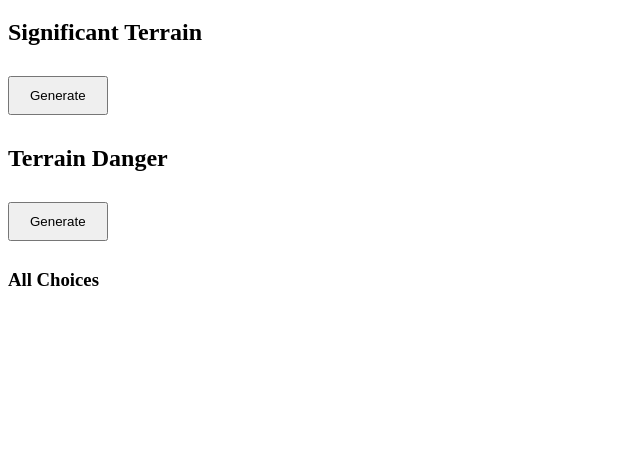
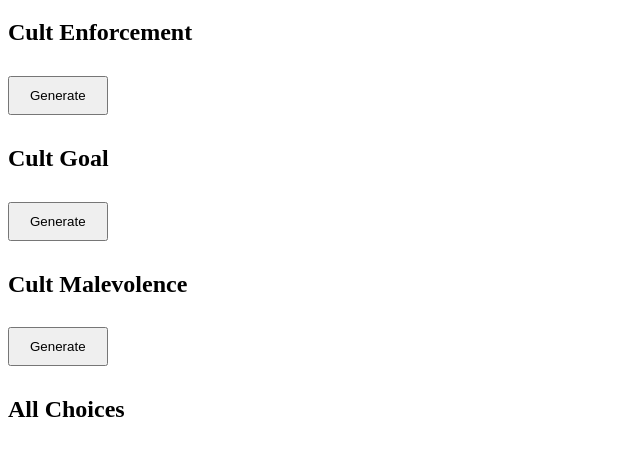
Before and after one commit to ouchmyothereye/wwn_worldbuilding, a plain HTML site: page index.html in a window 1280 px wide. Shown: the part 61-516 px from the top of the page, without its empty margins (0-640 px from the left). Drawn offline with Linux system fonts and the light colour scheme.

Commit message:
Update index.html

```diff
--- a/index.html
+++ b/index.html
@@ -7,17 +7,21 @@
     <div id="app">
       <h1>World Generator</h1>
 
-      <h2>Significant Terrain</h2>
-      <button onclick="generate('./significant_terrain')">Generate</button>
-      <p id="significant_terrain"></p>
+      <h2>Cult Enforcement</h2>
+      <button onclick="generate('tables/cult_enforcement')">Generate</button>
+      <p id="cult_enforcement"></p>
 
-      <h2>Terrain Danger</h2>
-      <button onclick="generate('./terrain_danger')">Generate</button>
-      <p id="terrain_danger"></p>
+      <h2>Cult Goal</h2>
+      <button onclick="generate('tables/cult_goal')">Generate</button>
+      <p id="cult_goal"></p>
+
+      <h2>Cult Malevolence</h2>
+      <button onclick="generate('tables/cult_malevolence')">Generate</button>
+      <p id="cult_malevolence"></p>
 
       <!-- Repeat for other tables -->
 
-      <h3>All Choices</h3>
+      <h2>All Choices</h2>
       <ul id="allChoices"></ul>
     </div>
     <script src="script.js"></script>
```
